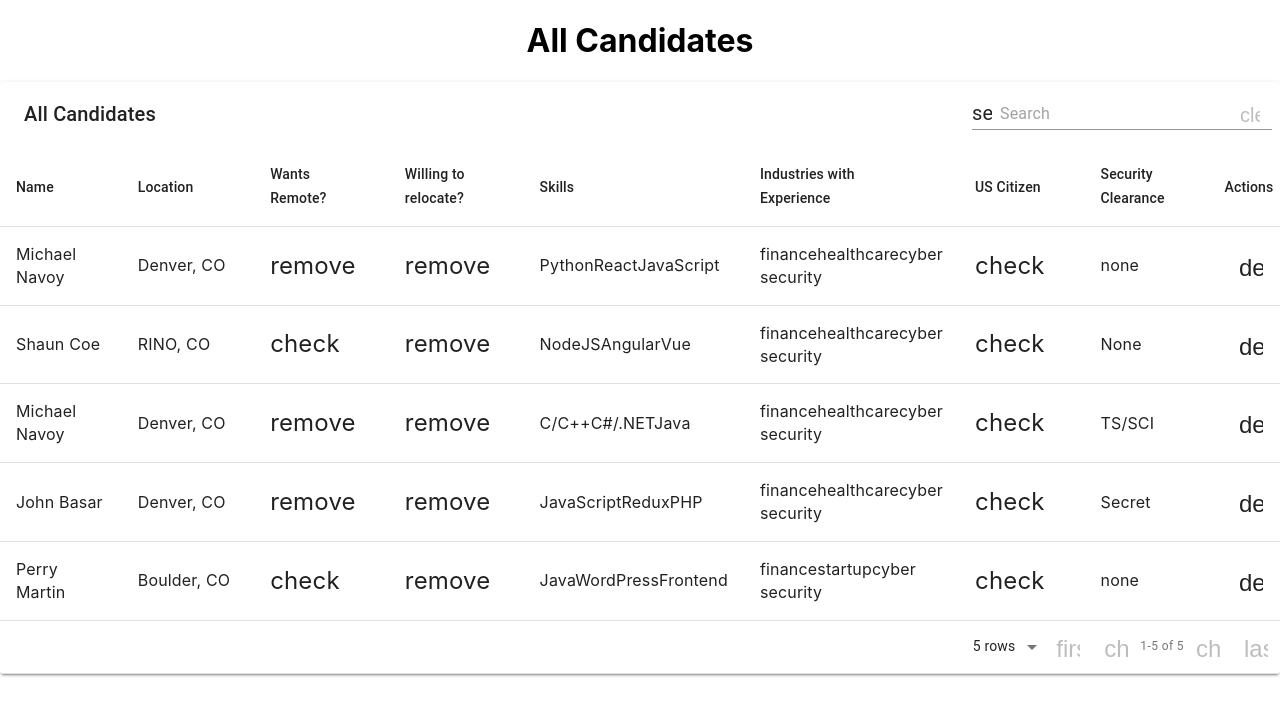
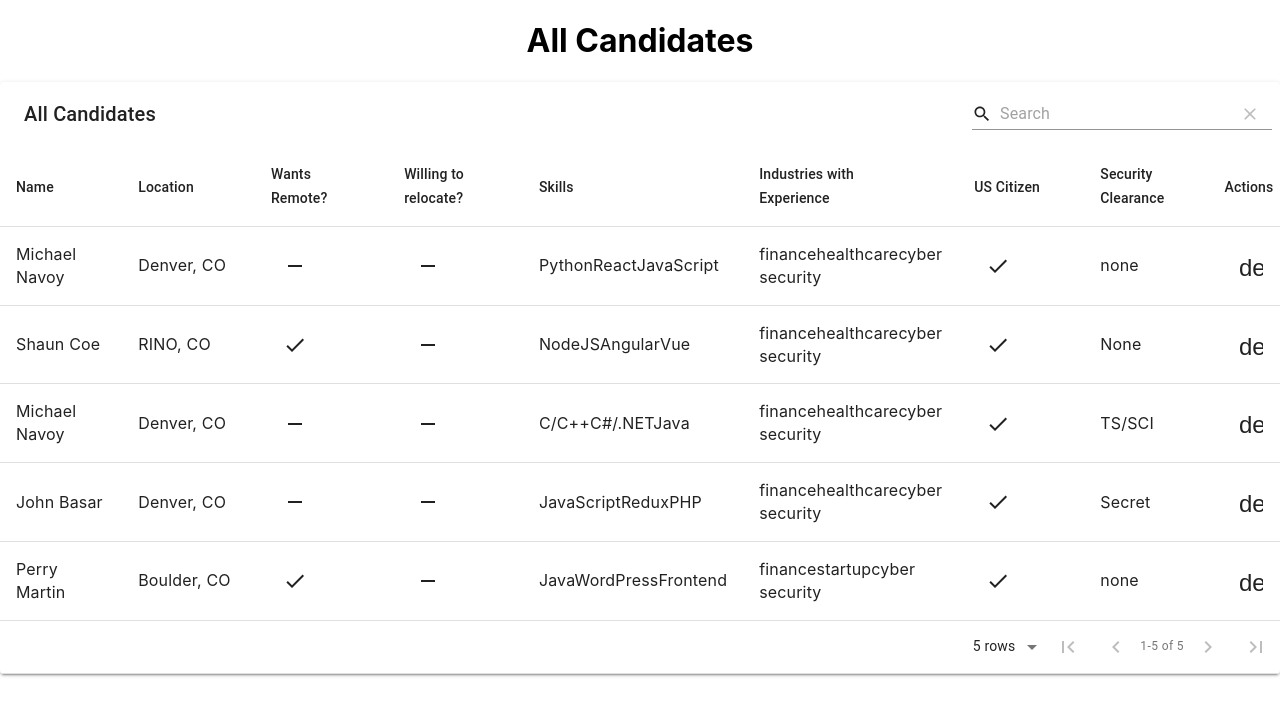
Before and after one commit to mnavoy4/HCRmatcher2, a React (Create React App) app in the folder frontend/: page / in a window 1280 px wide. Shown: the top 716 px of the page. Built offline with nearby package versions, Linux system fonts and the light colour scheme.

Commit message:
icons rendering

```diff
--- a/frontend/src/Containers/AllCandidatesContainer.js
+++ b/frontend/src/Containers/AllCandidatesContainer.js
@@ -1,6 +1,43 @@
 import React, { useState, useEffect } from 'react';
 import MaterialTable from 'material-table';
 import * as candidates from '../data';
+import { forwardRef } from 'react';
+
+import AddBox from '@material-ui/icons/AddBox';
+import ArrowUpward from '@material-ui/icons/ArrowUpward';
+import Check from '@material-ui/icons/Check';
+import ChevronLeft from '@material-ui/icons/ChevronLeft';
+import ChevronRight from '@material-ui/icons/ChevronRight';
+import Clear from '@material-ui/icons/Clear';
+import DeleteOutline from '@material-ui/icons/DeleteOutline';
+import Edit from '@material-ui/icons/Edit';
+import FilterList from '@material-ui/icons/FilterList';
+import FirstPage from '@material-ui/icons/FirstPage';
+import LastPage from '@material-ui/icons/LastPage';
+import Remove from '@material-ui/icons/Remove';
+import SaveAlt from '@material-ui/icons/SaveAlt';
+import Search from '@material-ui/icons/Search';
+import ViewColumn from '@material-ui/icons/ViewColumn';
+
+const tableIcons = {
+  Add: forwardRef((props, ref) => <AddBox {...props} ref={ref} />),
+  Check: forwardRef((props, ref) => <Check {...props} ref={ref} />),
+  Clear: forwardRef((props, ref) => <Clear {...props} ref={ref} />),
+  Delete: forwardRef((props, ref) => <DeleteOutline {...props} ref={ref} />),
+  DetailPanel: forwardRef((props, ref) => <ChevronRight {...props} ref={ref} />),
+  Edit: forwardRef((props, ref) => <Edit {...props} ref={ref} />),
+  Export: forwardRef((props, ref) => <SaveAlt {...props} ref={ref} />),
+  Filter: forwardRef((props, ref) => <FilterList {...props} ref={ref} />),
+  FirstPage: forwardRef((props, ref) => <FirstPage {...props} ref={ref} />),
+  LastPage: forwardRef((props, ref) => <LastPage {...props} ref={ref} />),
+  NextPage: forwardRef((props, ref) => <ChevronRight {...props} ref={ref} />),
+  PreviousPage: forwardRef((props, ref) => <ChevronLeft {...props} ref={ref} />),
+  ResetSearch: forwardRef((props, ref) => <Clear {...props} ref={ref} />),
+  Search: forwardRef((props, ref) => <Search {...props} ref={ref} />),
+  SortArrow: forwardRef((props, ref) => <ArrowUpward {...props} ref={ref} />),
+  ThirdStateCheck: forwardRef((props, ref) => <Remove {...props} ref={ref} />),
+  ViewColumn: forwardRef((props, ref) => <ViewColumn {...props} ref={ref} />)
+};
 
 export default function AllCadidatesContainer() {
 
@@ -14,6 +51,7 @@
       <h1>All Candidates</h1>
       <MaterialTable
         title = "All Candidates"
+        icons={tableIcons}
         columns={[
           { title: "Name", field: 'name' , type: 'string'},
           { title: "Location", field: 'location' , type: 'string'},
```
